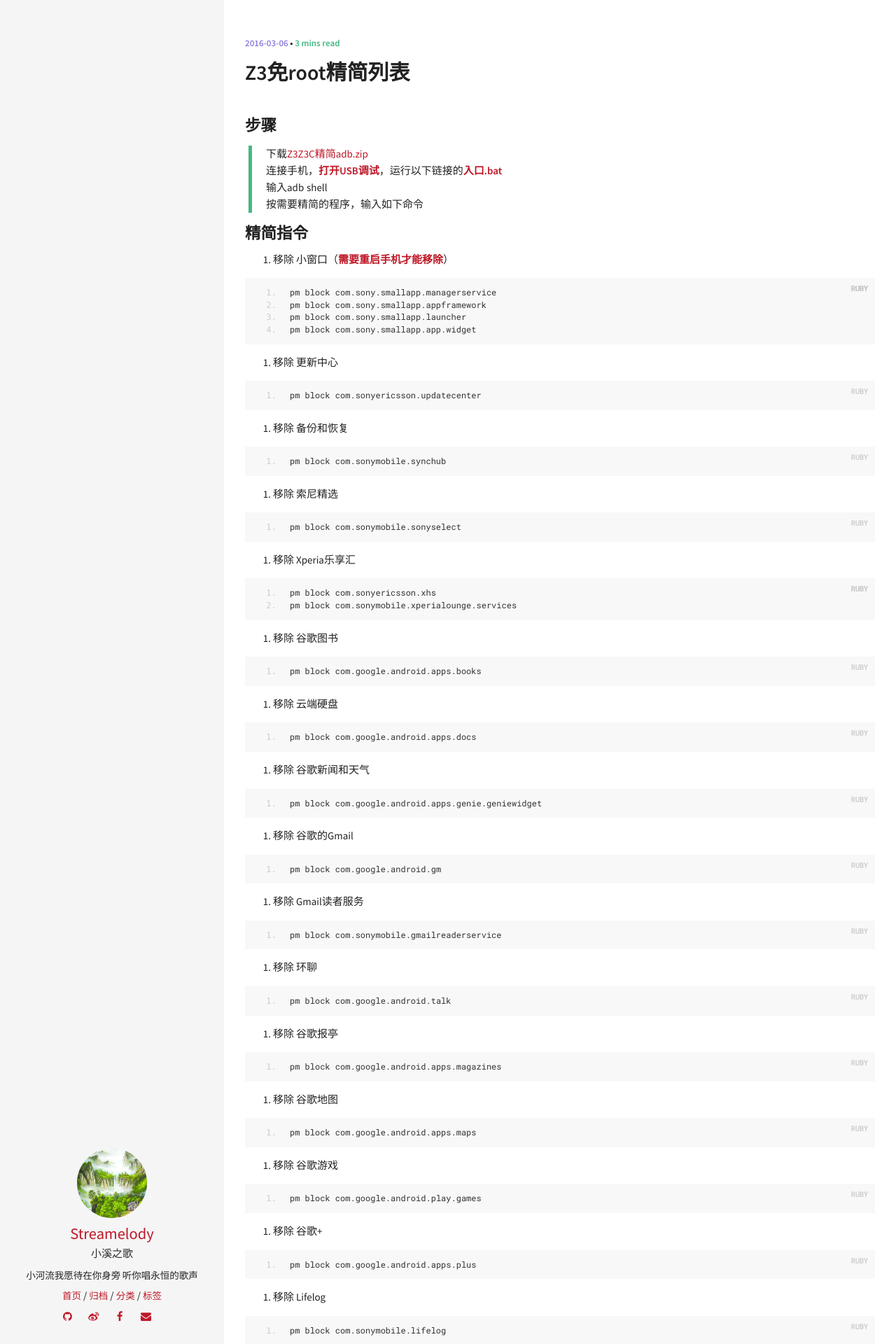
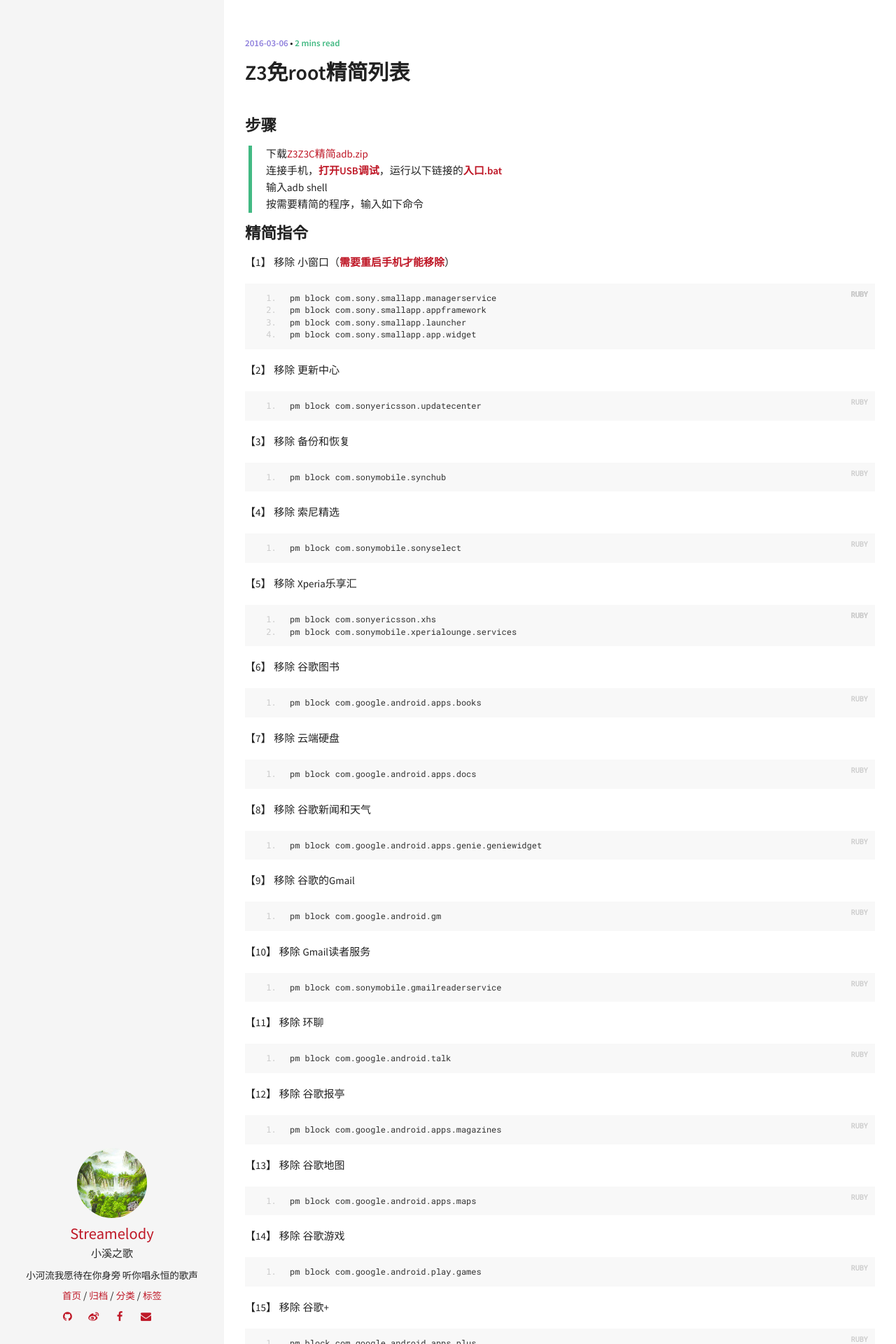
Before and after one commit to yaxauw/streamelody.github.io, a Jekyll site: the page built from _posts/2016-03-05-sony-z3-simplified.md, in a window 1280 px wide. Shown: the top 1920 px of the page at 70% size. Built offline with Jekyll 4.4.1, drawn with Linux system fonts in a browser that asks for light colours; comment, search, counter and statistics services are not loaded; some of the changed text lies outside the part shown.

Commit message:
commitString

```diff
--- a/_posts/2016-03-05-sony-z3-simplified.md
+++ b/_posts/2016-03-05-sony-z3-simplified.md
@@ -14,7 +14,7 @@ comments: true
 > 按需要精简的程序，输入如下命令
 
 ### 精简指令
-1. 移除 小窗口（**需要重启手机才能移除**）
+【1】 移除 小窗口（**需要重启手机才能移除**）
 {% highlight ruby %}
 pm block com.sony.smallapp.managerservice
 pm block com.sony.smallapp.appframework
@@ -22,120 +22,120 @@ pm block com.sony.smallapp.launcher
 pm block com.sony.smallapp.app.widget
 {% endhighlight %}
 
-2. 移除 更新中心
+【2】 移除 更新中心
 {% highlight ruby %}
 pm block com.sonyericsson.updatecenter
 {% endhighlight %}
 
-3. 移除 备份和恢复
+【3】 移除 备份和恢复
 {% highlight ruby %}
 pm block com.sonymobile.synchub
 {% endhighlight %}
 
-4. 移除 索尼精选
+【4】 移除 索尼精选
 {% highlight ruby %}
 pm block com.sonymobile.sonyselect
 {% endhighlight %}
 
-5. 移除 Xperia乐享汇
+【5】 移除 Xperia乐享汇
 {% highlight ruby %}
 pm block com.sonyericsson.xhs
 pm block com.sonymobile.xperialounge.services
 {% endhighlight %}
 
-6. 移除 谷歌图书
+【6】 移除 谷歌图书
 {% highlight ruby %}
 pm block com.google.android.apps.books
 {% endhighlight %}
 
-7. 移除 云端硬盘
+【7】 移除 云端硬盘
 {% highlight ruby %}
 pm block com.google.android.apps.docs
 {% endhighlight %}
 
-8. 移除 谷歌新闻和天气
+【8】 移除 谷歌新闻和天气
 {% highlight ruby %}
 pm block com.google.android.apps.genie.geniewidget
 {% endhighlight %}
 
-9. 移除 谷歌的Gmail
+【9】 移除 谷歌的Gmail
 {% highlight ruby %}
 pm block com.google.android.gm
 {% endhighlight %}
 
-10. 移除 Gmail读者服务
+【10】 移除 Gmail读者服务
 {% highlight ruby %}
 pm block com.sonymobile.gmailreaderservice
 {% endhighlight %}
 
-11. 移除 环聊
+【11】 移除 环聊
 {% highlight ruby %}
 pm block com.google.android.talk
 {% endhighlight %}
 
-12. 移除 谷歌报亭
+【12】 移除 谷歌报亭
 {% highlight ruby %}
 pm block com.google.android.apps.magazines
 {% endhighlight %}
 
-13. 移除 谷歌地图
+【13】 移除 谷歌地图
 {% highlight ruby %}
 pm block com.google.android.apps.maps
 {% endhighlight %}
 
-14. 移除 谷歌游戏
+【14】 移除 谷歌游戏
 {% highlight ruby %}
 pm block com.google.android.play.games
 {% endhighlight %}
 
-15. 移除 谷歌+
+【15】 移除 谷歌+
 {% highlight ruby %}
 pm block com.google.android.apps.plus
 {% endhighlight %}
 
-16. 移除 Lifelog
+【16】 移除 Lifelog
 {% highlight ruby %}
 pm block com.sonymobile.lifelog
 {% endhighlight %}
 
-17. 移除 影片创作工具
+【17】 移除 影片创作工具
 {% highlight ruby %}
 pm block com.sonymobile.moviecreator.rmm
 {% endhighlight %}
 
-18. 移除 What’s New
+【18】 移除 What’s New
 {% highlight ruby %}
 pm block com.sonymobile.advancedwidget.entrance
 {% endhighlight %}
 
-19. 移除 谷歌电影
+【19】 移除 谷歌电影
 {% highlight ruby %}
 pm block com.google.android.videos
 {% endhighlight %}
 
-20. 移除 youtube
+【20】 移除 youtube
 {% highlight ruby %}
 pm block com.google.android.youtube
 {% endhighlight %}
 
-21. 移除谷歌搜索框
+【21】 移除谷歌搜索框
 {% highlight ruby %}
 pm block com.google.android.googlequicksearchbox
 {% endhighlight %}
 
-22. 移除 支持
+【22】 移除 支持
 {% highlight ruby %}
 pm block com.sonymobile.helpapp7
 {% endhighlight %}
 
 ### 恢复指令
 如果需要恢复，将以上语句中的`block`改成`unblock`。
-1. 恢复 what’s new
+【1】 恢复 what’s new
 {% highlight ruby %}
 pm unblock com.sonymobile.advancedwidget.entrance
 {% endhighlight %}
 
-2. 恢复 小窗口 （**需要重启手机才能消失**）
+【2】 恢复 小窗口 （**需要重启手机才能消失**）
 {% highlight ruby %}
 pm unblock com.sony.smallapp.launcher
 pm unblock com.sony.smallapp.app.widget
```
